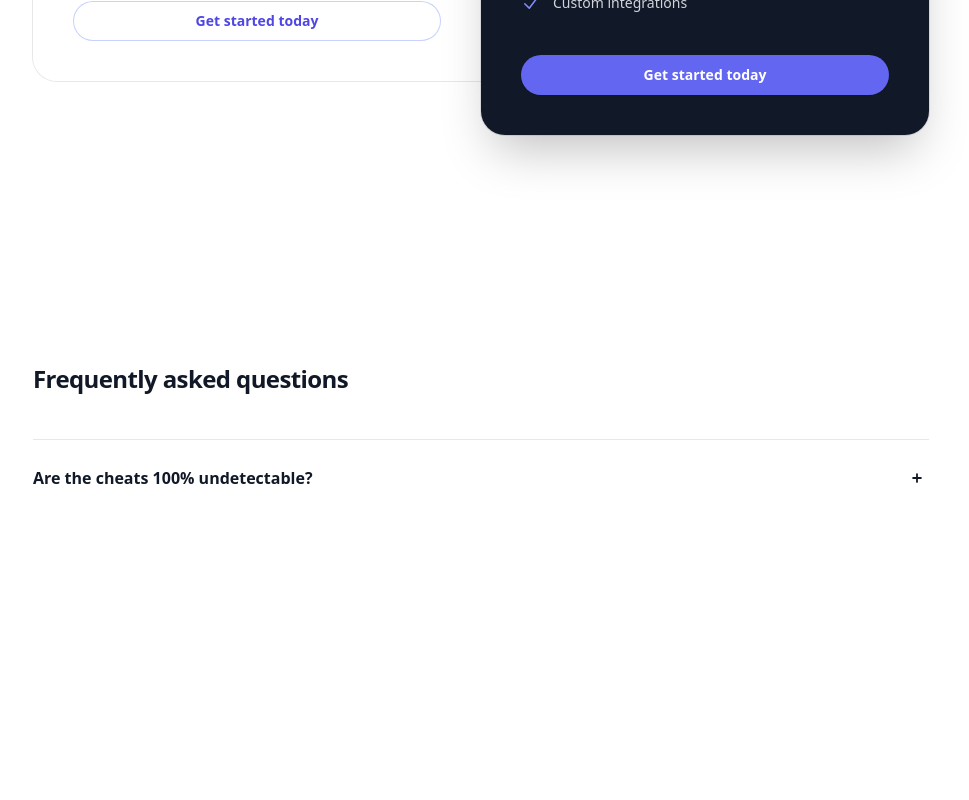
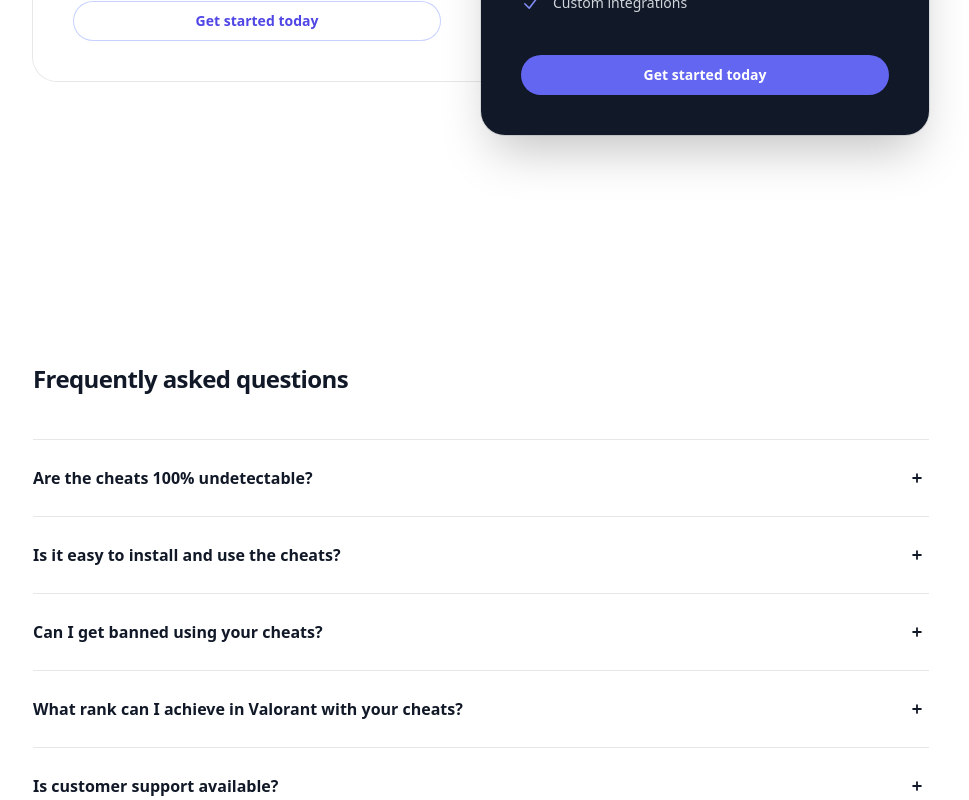
Before and after one commit to Faccin27/Supremacy_cheats-Landing-page, a React (Create React App) app: page / in a window 1280 px wide. Shown: the part 3585-4385 px from the top of the page, without its empty margins (159-1128 px from the left). Before the commit the page ends 4077 px from the top, so only its background shows below. Built offline with nearby package versions, Linux system fonts and the light colour scheme.

Commit message:
feat: populate FAQ section

```diff
--- a/src/components/Home.jsx
+++ b/src/components/Home.jsx
@@ -36,6 +36,26 @@ const faqs = [
     question: "Are the cheats 100% undetectable?",
     answer:
       "Yes, our cheats are developed with cutting-edge technology to ensure they are 100% undetectable by anti-cheat systems. We also provide constant updates to maintain maximum security.",
+  },
+  {
+    question: "Is it easy to install and use the cheats?",
+    answer:
+      "Absolutely! Our cheats are designed to be extremely easy to install and use. We provide a step-by-step guide and customer support to ensure you can get started quickly.",
+  },
+  {
+    question: "Can I get banned using your cheats?",
+    answer:
+      "Our cheats are rigorously tested to ensure you won't get detected. While the risk is never zero, our team works continuously to minimize any chances of getting banned.",
+  },
+  {
+    question: "What rank can I achieve in Valorant with your cheats?",
+    answer:
+      "With our cheats, you can reach the highest ranks in Valorant. We've had users who made it to the top 30 Radiant, proving just how effective our cheats are.",
+  },
+  {
+    question: "Is customer support available?",
+    answer:
+      "Yes, we offer dedicated 24/7 customer support to help with any questions or issues you may have. We're here to ensure you have the best experience possible.",
   },
 ];
 const features = [
```
